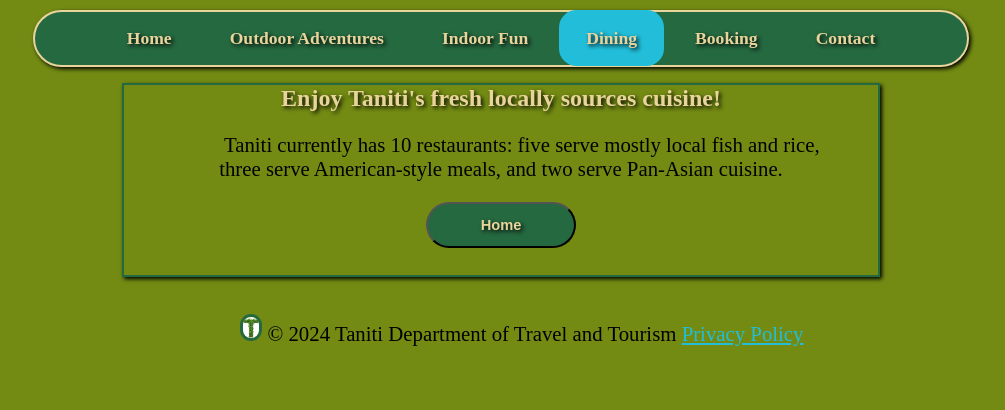
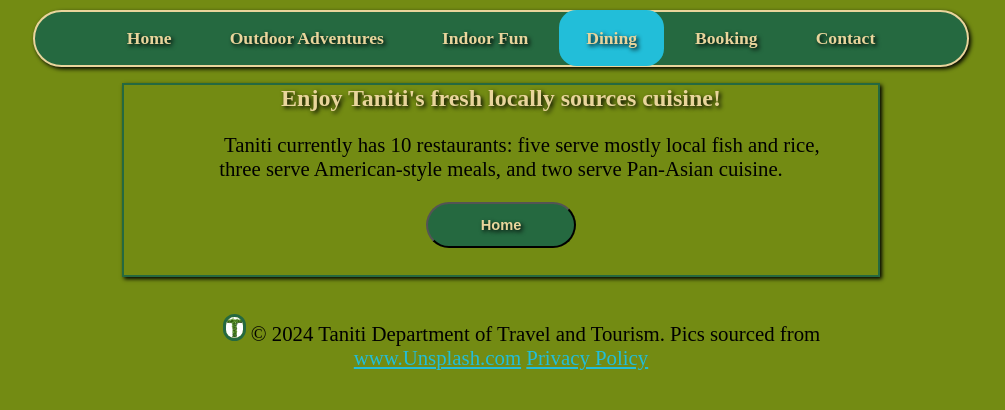
Before and after one commit to dauthi66/taniti_website, a plain HTML site: page pages/dining.html in a window 1280 px wide. Shown: the part 152-562 px from the top of the page, without its empty margins (139-1144 px from the left). Drawn offline with Linux system fonts and the light colour scheme.

Commit message:
Update dining.html

```diff
--- a/pages/dining.html
+++ b/pages/dining.html
@@ -33,7 +33,7 @@
     <footer>
         <p>
             <img class="logo" src="../images/logo.png" alt="an emblem entitled Paradigm Pet Professionals">
-            &copy; 2024 Taniti Department of Travel and Tourism
+            &copy; 2024 Taniti Department of Travel and Tourism. Pics sourced from <a href="https://unsplash.com.html"> www.Unsplash.com</a>
             <a href="privacy_policy.html">Privacy Policy</a>
         </p>
       </footer>
```
